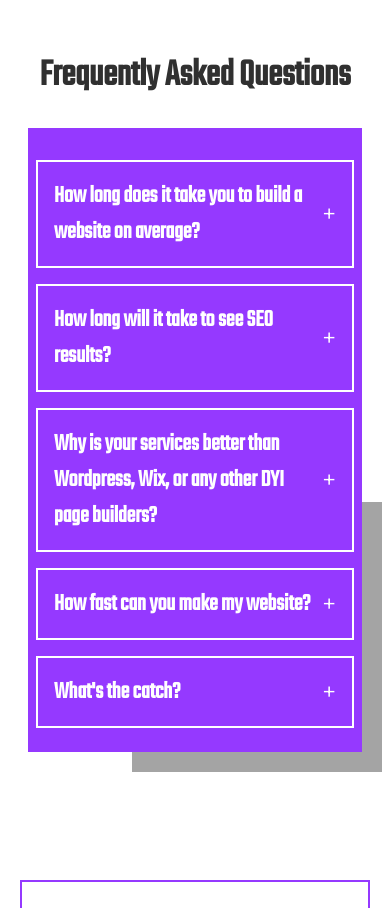
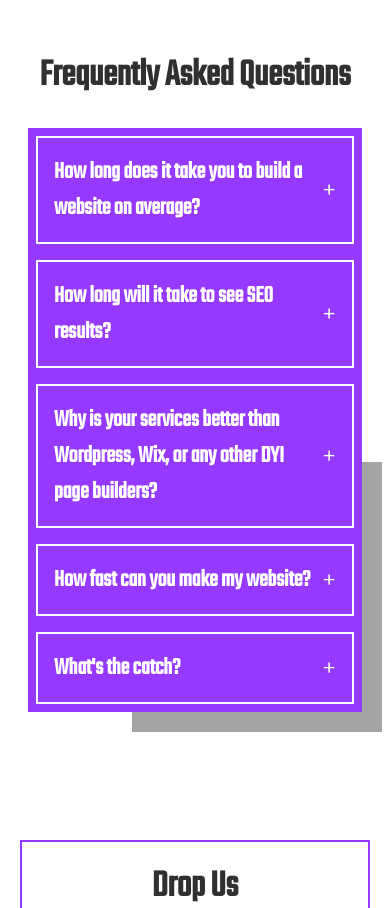
Before and after one commit to ChristianWare/templateOne, a Next.js app: page /about in a window 390 px wide. Shown: the part 3503-4411 px from the top of the page. Built offline with nearby package versions, Linux system fonts and the light colour scheme.

Commit message:
FAQ Update for margin

```diff
--- a/src/comps/FAQsection.module.css
+++ b/src/comps/FAQsection.module.css
@@ -68,7 +68,6 @@
 
 .info {
     padding: 0rem;
-    padding-top: 3rem;
  }
 }
 
--- a/src/comps/SectionHeader.module.css
+++ b/src/comps/SectionHeader.module.css
@@ -10,7 +10,6 @@
     z-index: 1;
     width: 100%;
 }
-
 
 .right {
     display: flex;
--- a/src/comps/SingleQuestion.module.css
+++ b/src/comps/SingleQuestion.module.css
@@ -8,6 +8,10 @@
     margin-bottom: 2rem;
     cursor: pointer;
     transition: all 0.2s ease-in;
+}
+
+.questionContainer:nth-child(5) {
+    margin-bottom: 0rem;
 }
 
 .questionContainer:hover, .active {
```
